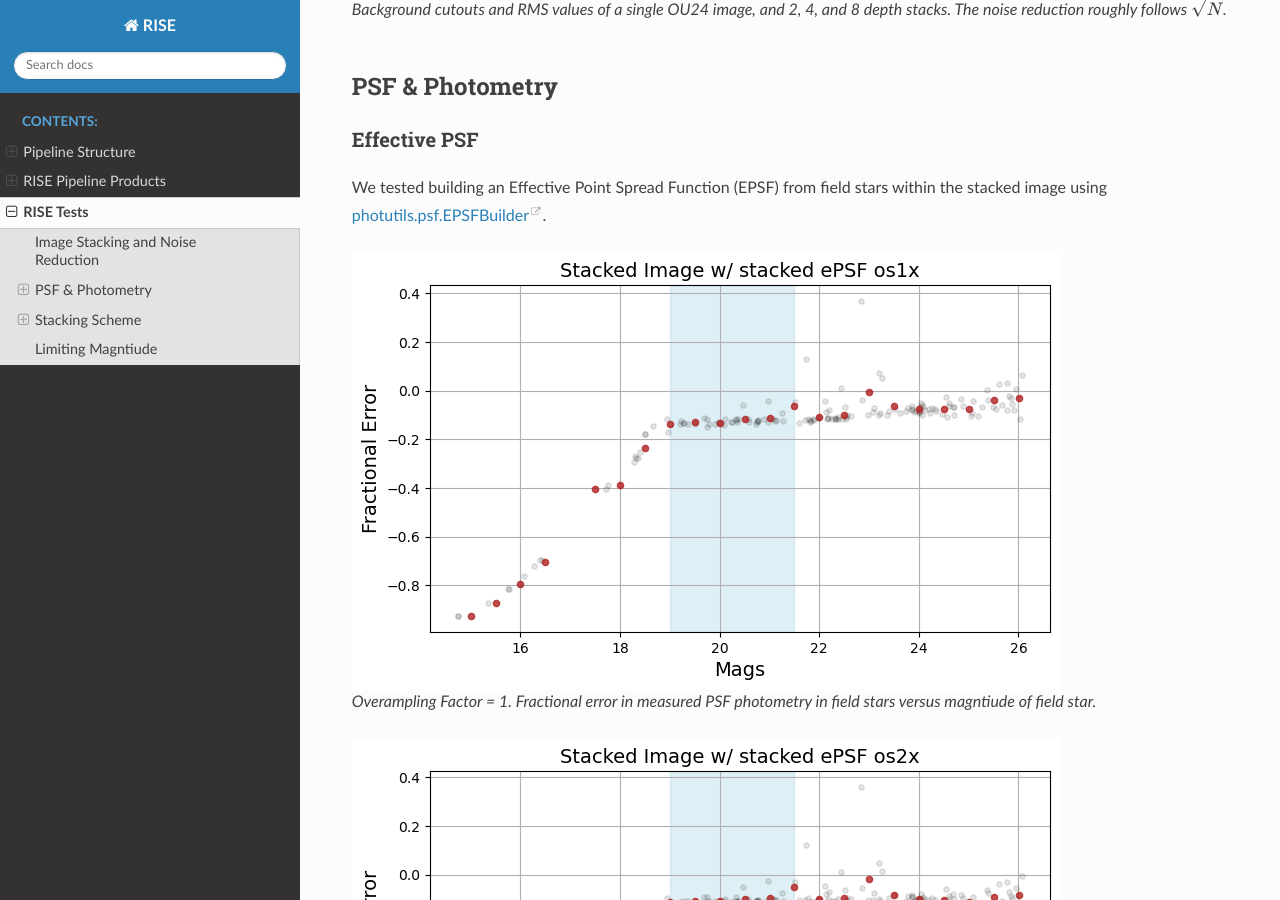
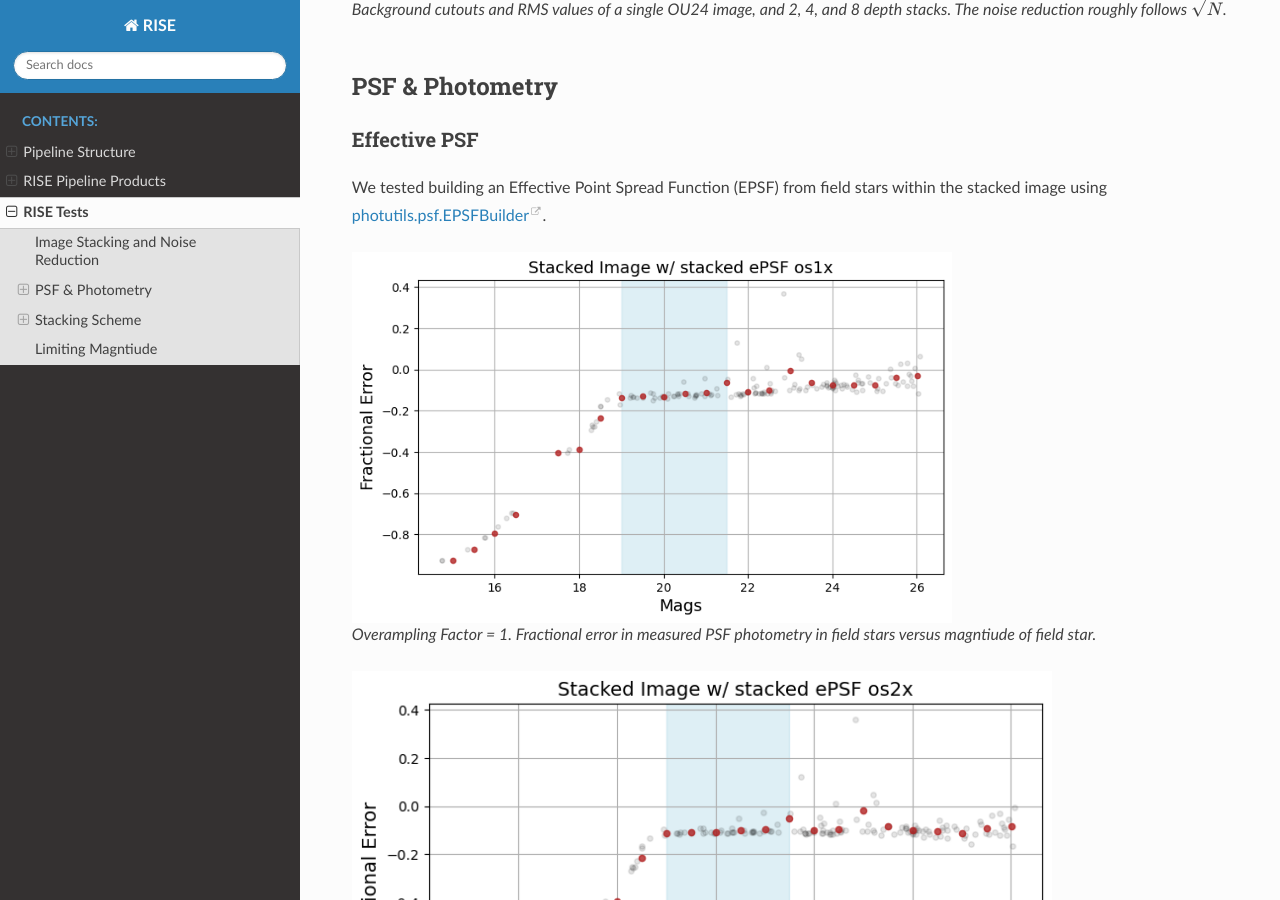
Before and after one commit to joseph-santana/RISE-docs, a Sphinx documentation site: the page built from source/tests.rst, in a window 1280 px wide and 900 px high, scrolled down 817 px. Built offline with Sphinx 7.4.7 and the Read the Docs theme 3.1.0, drawn with Linux system fonts in a browser that asks for light colours.

Commit message:
Test figure size

```diff
--- a/source/tests.rst
+++ b/source/tests.rst
@@ -31,10 +31,12 @@ We tested building an Effective Point Spread Function (EPSF) from field stars wi
 .. _`photutils.psf.EPSFBuilder`: https://photutils.readthedocs.io/en/stable/api/photutils.psf.EPSFBuilder.html
 
 .. figure:: images/bkgsubbed_stacked_image_frac_error_stacked_epsf_os1x.png
+    :width: 600px
 
     Overampling Factor = 1. Fractional error in measured PSF photometry in field stars versus magntiude of field star.
 
 .. figure:: images/bkgsubbed_stacked_image_frac_error_stacked_epsf_os2x.png
+    :width: 700px
 
     Overampling Factor = 2. Fractional error in measured PSF photometry in field stars versus magntiude of field star.
 
```
